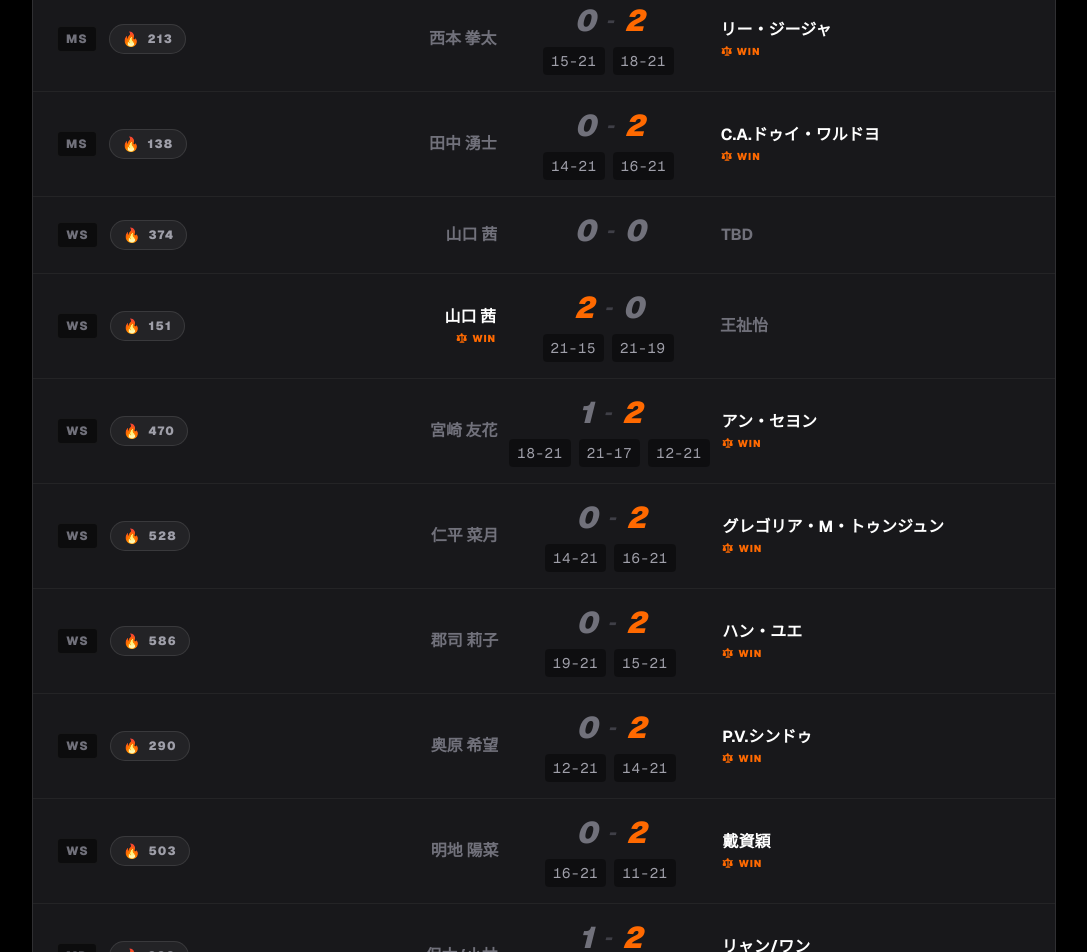
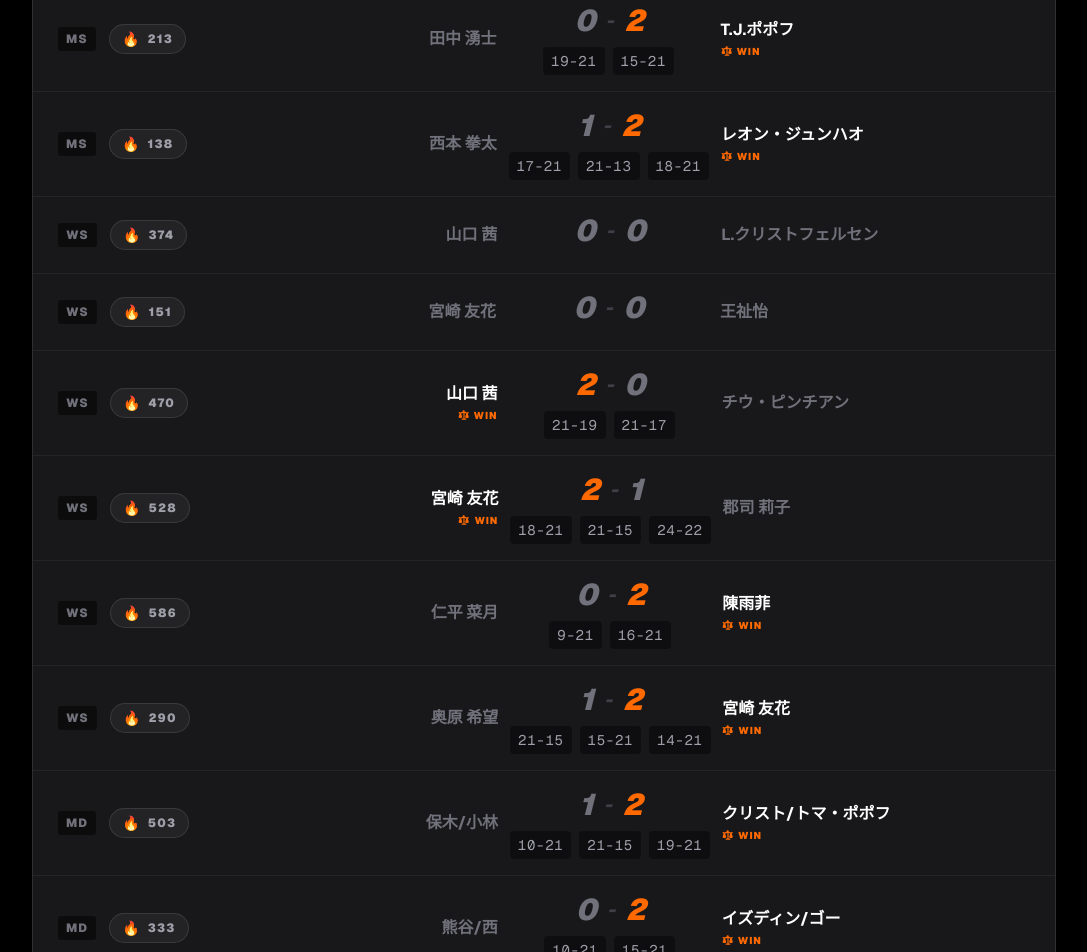
Before and after one commit to Yoritomokush/the-court, a Next.js app in the folder badminton-portal/: page / in a window 1280 px wide. Shown: the part 1600-2552 px from the top of the page, without its empty margins (96-1183 px from the left). Built offline with nearby package versions, Linux system fonts and the light colour scheme.

Commit message:
fix: update All England QF results and breaking news v5.1

```diff
--- a/badminton-portal/src/app/master-data.ts
+++ b/badminton-portal/src/app/master-data.ts
@@ -143,7 +143,7 @@ export interface Circle {
 export const AFFILIATE_ID = "yoritomo04-22";
 
 export const isBreaking: boolean = true;
-export const BREAKING_NEWS_TEXT: string = "【速報】全英オープン準決勝進出者決定！渡邉・山口・フクマツ・ヒロサクがベスト4進出の快挙！";
+export const BREAKING_NEWS_TEXT: string = "【全英オープン速報】渡邉・山口・宮崎・フクマツ・ヒロサクが準々決勝(ベスト8)進出！";
 
 /**
  * Creates a localized Amazon Japan search link with affiliate ID.
@@ -155,90 +155,83 @@ export const getAmazonLink = (query: string): string => {
 export const allEnglandResults: LiveMatchResult[] = [
   // --- MS ---
   {
-    id: "ae-2026-ms-sf-1",
-    category: "MS", stage: "準決勝", date: "03/07",
-    player1: { name: "渡邉 航貴", isWin: false, sets: 0 },
-    player2: { name: "TBD", isWin: false, sets: 0 },
-    scores: []
-  },
-  {
     id: "ae-2026-ms-qf-1",
     category: "MS", stage: "準々決勝", date: "03/06",
+    player1: { name: "渡邉 航貴", isWin: false, sets: 0 },
+    player2: { name: "ビクター・ライ", isWin: false, sets: 0 },
+    scores: []
+  },
+  {
+    id: "ae-2026-ms-r2-1",
+    category: "MS", stage: "2回戦", date: "03/05",
     player1: { name: "渡邉 航貴", isWin: true, sets: 2 },
-    player2: { name: "L.セン", isWin: false, sets: 1 },
-    scores: ["21-18", "16-21", "21-17"]
+    player2: { name: "レオン・ジュンハオ", isWin: false, sets: 0 },
+    scores: ["21-9", "21-13"]
   },
   {
     id: "ae-2026-ms-r1-1",
-    category: "MS", stage: "1回戦", date: "03/03",
+    category: "MS", stage: "1回戦", date: "03/04",
     player1: { name: "奈良岡 功大", isWin: false, sets: 1 },
-    player2: { name: "アンダース・アントンセン", isWin: true, sets: 2 },
-    scores: ["21-19", "18-21", "15-21"]
+    player2: { name: "ロー・ケンユー", isWin: true, sets: 2 },
+    scores: ["14-21", "21-19", "22-24"]
   },
   {
     id: "ae-2026-ms-r1-2",
-    category: "MS", stage: "1回戦", date: "03/03",
-    player1: { name: "西本 拳太", isWin: false, sets: 0 },
-    player2: { name: "リー・ジージャ", isWin: true, sets: 2 },
-    scores: ["15-21", "18-21"]
+    category: "MS", stage: "1回戦", date: "03/04",
+    player1: { name: "田中 湧士", isWin: false, sets: 0 },
+    player2: { name: "T.J.ポポフ", isWin: true, sets: 2 },
+    scores: ["19-21", "15-21"]
   },
   {
     id: "ae-2026-ms-r1-3",
-    category: "MS", stage: "1回戦", date: "03/03",
-    player1: { name: "田中 湧士", isWin: false, sets: 0 },
-    player2: { name: "C.A.ドゥイ・ワルドヨ", isWin: true, sets: 2 },
-    scores: ["14-21", "16-21"]
+    category: "MS", stage: "1回戦", date: "03/04",
+    player1: { name: "西本 拳太", isWin: false, sets: 1 },
+    player2: { name: "レオン・ジュンハオ", isWin: true, sets: 2 },
+    scores: ["17-21", "21-13", "18-21"]
   },
 
   // --- WS ---
-  {
-    id: "ae-2026-ws-sf-1",
-    category: "WS", stage: "準決勝", date: "03/07",
-    player1: { name: "山口 茜", isWin: false, sets: 0 },
-    player2: { name: "TBD", isWin: false, sets: 0 },
-    scores: []
-  },
   {
     id: "ae-2026-ws-qf-1",
     category: "WS", stage: "準々決勝", date: "03/06",
-    player1: { name: "山口 茜", isWin: true, sets: 2 },
-    player2: { name: "王祉怡", isWin: false, sets: 0 },
-    scores: ["21-15", "21-19"]
+    player1: { name: "山口 茜", isWin: false, sets: 0 },
+    player2: { name: "L.クリストフェルセン", isWin: false, sets: 0 },
+    scores: []
   },
   {
     id: "ae-2026-ws-qf-2",
     category: "WS", stage: "準々決勝", date: "03/06",
-    player1: { name: "宮崎 友花", isWin: false, sets: 1 },
-    player2: { name: "アン・セヨン", isWin: true, sets: 2 },
-    scores: ["18-21", "21-17", "12-21"]
+    player1: { name: "宮崎 友花", isWin: false, sets: 0 },
+    player2: { name: "王祉怡", isWin: false, sets: 0 },
+    scores: []
   },
   {
     id: "ae-2026-ws-r2-1",
     category: "WS", stage: "2回戦", date: "03/05",
-    player1: { name: "仁平 菜月", isWin: false, sets: 0 },
-    player2: { name: "グレゴリア・M・トゥンジュン", isWin: true, sets: 2 },
-    scores: ["14-21", "16-21"]
+    player1: { name: "山口 茜", isWin: true, sets: 2 },
+    player2: { name: "チウ・ピンチアン", isWin: false, sets: 0 },
+    scores: ["21-19", "21-17"]
   },
   {
     id: "ae-2026-ws-r2-2",
     category: "WS", stage: "2回戦", date: "03/05",
-    player1: { name: "郡司 莉子", isWin: false, sets: 0 },
-    player2: { name: "ハン・ユエ", isWin: true, sets: 2 },
-    scores: ["19-21", "15-21"]
+    player1: { name: "宮崎 友花", isWin: true, sets: 2 },
+    player2: { name: "郡司 莉子", isWin: false, sets: 1 },
+    scores: ["18-21", "21-15", "24-22"]
+  },
+  {
+    id: "ae-2026-ws-r2-3",
+    category: "WS", stage: "2回戦", date: "03/05",
+    player1: { name: "仁平 菜月", isWin: false, sets: 0 },
+    player2: { name: "陳雨菲", isWin: true, sets: 2 },
+    scores: ["9-21", "16-21"]
   },
   {
     id: "ae-2026-ws-r1-1",
-    category: "WS", stage: "1回戦", date: "03/03",
-    player1: { name: "奥原 希望", isWin: false, sets: 0 },
-    player2: { name: "P.V.シンドゥ", isWin: true, sets: 2 },
-    scores: ["12-21", "14-21"]
-  },
-  {
-    id: "ae-2026-ws-r1-2",
-    category: "WS", stage: "1回戦", date: "03/03",
-    player1: { name: "明地 陽菜", isWin: false, sets: 0 },
-    player2: { name: "戴資穎", isWin: true, sets: 2 },
-    scores: ["16-21", "11-21"]
+    category: "WS", stage: "1回戦", date: "03/04",
+    player1: { name: "奥原 希望", isWin: false, sets: 1 },
+    player2: { name: "宮崎 友花", isWin: true, sets: 2 },
+    scores: ["21-15", "15-21", "14-21"]
   },
 
   // --- MD ---
@@ -246,87 +239,59 @@ export const allEnglandResults: LiveMatchResult[] = [
     id: "ae-2026-md-r2-1",
     category: "MD", stage: "2回戦", date: "03/05",
     player1: { name: "保木/小林", isWin: false, sets: 1 },
+    player2: { name: "クリスト/トマ・ポポフ", isWin: true, sets: 2 },
+    scores: ["10-21", "21-15", "19-21"]
+  },
+  {
+    id: "ae-2026-md-r1-1",
+    category: "MD", stage: "1回戦", date: "03/04",
+    player1: { name: "熊谷/西", isWin: false, sets: 0 },
+    player2: { name: "イズディン/ゴー", isWin: true, sets: 2 },
+    scores: ["10-21", "15-21"]
+  },
+  {
+    id: "ae-2026-md-r1-2",
+    category: "MD", stage: "1回戦", date: "03/04",
+    player1: { name: "霜上/野村", isWin: false, sets: 0 },
     player2: { name: "リャン/ワン", isWin: true, sets: 2 },
-    scores: ["21-19", "18-21", "16-21"]
-  },
-  {
-    id: "ae-2026-md-r1-1",
-    category: "MD", stage: "1回戦", date: "03/03",
-    player1: { name: "熊谷/西", isWin: false, sets: 0 },
-    player2: { name: "アルフィアン/アルディアント", isWin: true, sets: 2 },
-    scores: ["18-21", "16-21"]
-  },
-  {
-    id: "ae-2026-md-r1-2",
-    category: "MD", stage: "1回戦", date: "03/03",
-    player1: { name: "霜上/野村", isWin: false, sets: 0 },
-    player2: { name: "チア/ソー", isWin: true, sets: 2 },
-    scores: ["14-21", "15-21"]
+    scores: ["16-21", "19-21"]
   },
 
   // --- WD ---
-  {
-    id: "ae-2026-wd-sf-1",
-    category: "WD", stage: "準決勝", date: "03/07",
-    player1: { name: "福島/松本", isWin: false, sets: 0 },
-    player2: { name: "TBD", isWin: false, sets: 0 },
-    scores: []
-  },
-  {
-    id: "ae-2026-wd-sf-2",
-    category: "WD", stage: "準決勝", date: "03/07",
-    player1: { name: "櫻本/廣田", isWin: false, sets: 0 },
-    player2: { name: "TBD", isWin: false, sets: 0 },
-    scores: []
-  },
   {
     id: "ae-2026-wd-qf-1",
     category: "WD", stage: "準々決勝", date: "03/06",
-    player1: { name: "福島/松本", isWin: true, sets: 2 },
-    player2: { name: "タン/ティナー", isWin: false, sets: 1 },
-    scores: ["21-19", "18-21", "21-15"]
+    player1: { name: "福島/松本", isWin: false, sets: 0 },
+    player2: { name: "イ/ペク", isWin: false, sets: 0 },
+    scores: []
   },
   {
     id: "ae-2026-wd-qf-2",
     category: "WD", stage: "準々決勝", date: "03/06",
-    player1: { name: "櫻本/廣田", isWin: true, sets: 2 },
-    player2: { name: "キム/コン", isWin: false, sets: 0 },
-    scores: ["21-18", "21-16"]
+    player1: { name: "櫻本/廣田", isWin: false, sets: 0 },
+    player2: { name: "賈/張", isWin: false, sets: 0 },
+    scores: []
   },
   {
     id: "ae-2026-wd-r2-1",
     category: "WD", stage: "2回戦", date: "03/05",
-    player1: { name: "中西/岩永", isWin: false, sets: 0 },
-    player2: { name: "陳/賈", isWin: true, sets: 2 },
-    scores: ["15-21", "14-21"]
+    player1: { name: "大澤/田部", isWin: false, sets: 0 },
+    player2: { name: "賈/張", isWin: true, sets: 2 },
+    scores: ["7-21", "20-22"]
   },
   {
     id: "ae-2026-wd-r2-2",
     category: "WD", stage: "2回戦", date: "03/05",
-    player1: { name: "保原/廣上", isWin: false, sets: 1 },
-    player2: { name: "ジョン/キム", isWin: true, sets: 2 },
-    scores: ["21-19", "16-21", "17-21"]
-  },
-  {
-    id: "ae-2026-wd-r2-3",
-    category: "WD", stage: "2回戦", date: "03/05",
-    player1: { name: "大澤/田部", isWin: false, sets: 0 },
-    player2: { name: "李/白", isWin: true, sets: 2 },
-    scores: ["12-21", "11-21"]
+    player1: { name: "中西/岩永", isWin: false, sets: 1 },
+    player2: { name: "クスマ/プスピタサリ", isWin: true, sets: 2 },
+    scores: ["11-21", "21-18", "17-21"]
   },
   {
     id: "ae-2026-wd-r1-1",
-    category: "WD", stage: "1回戦", date: "03/03",
-    player1: { name: "石川/平本", isWin: false, sets: 0 },
-    player2: { name: "ポリイ/ラハユ", isWin: true, sets: 2 },
-    scores: ["15-21", "14-21"]
-  },
-  {
-    id: "ae-2026-wd-r1-2",
-    category: "WD", stage: "1回戦", date: "03/03",
+    category: "WD", stage: "1回戦", date: "03/04",
     player1: { name: "志田/五十嵐", isWin: false, sets: 0 },
-    player2: { name: "鄭/金", isWin: true, sets: 2 },
-    scores: ["18-21", "20-22"]
+    player2: { name: "タン/ティナー", isWin: true, sets: 2 },
+    scores: ["19-21", "13-21"]
   },
 
   // --- MIX ---
@@ -334,8 +299,8 @@ export const allEnglandResults: LiveMatchResult[] = [
     id: "ae-2026-mix-r2-1",
     category: "MIX", stage: "2回戦", date: "03/05",
     player1: { name: "霜上/保原", isWin: false, sets: 0 },
-    player2: { name: "鄭/黄", isWin: true, sets: 2 },
-    scores: ["13-21", "10-21"]
+    player2: { name: "ジケル/デルリュ", isWin: true, sets: 2 },
+    scores: ["18-21", "11-21"]
   }
 ];
 
@@ -359,7 +324,7 @@ export const players: Player[] = [
     flag: "🇯🇵",
     category: "国内代表 / 男子シングルス",
     tier: "Tier 1",
-    status: "🔥 SF進出（ベスト4）",
+    status: "🔥 QF進出（ベスト8）",
     stats: {
       power: 84,
       speed: 94,
@@ -684,7 +649,6 @@ export const players: Player[] = [
       mentality: 98,
       defense: 96,
     },
-    status: "🔥 SF進出（ベスト4）",
     gear: {
       racket: {
         name: "YONEX ASTROX 99 PRO",
@@ -733,7 +697,7 @@ export const players: Player[] = [
       mentality: 95,
       defense: 92,
     },
-    status: "🔥 SF進出（ベスト4）",
+    status: "🔥 QF進出（ベスト8）",
     gear: {
       racket: {
         name: "YONEX ASTROX 100 ZZ",
```
